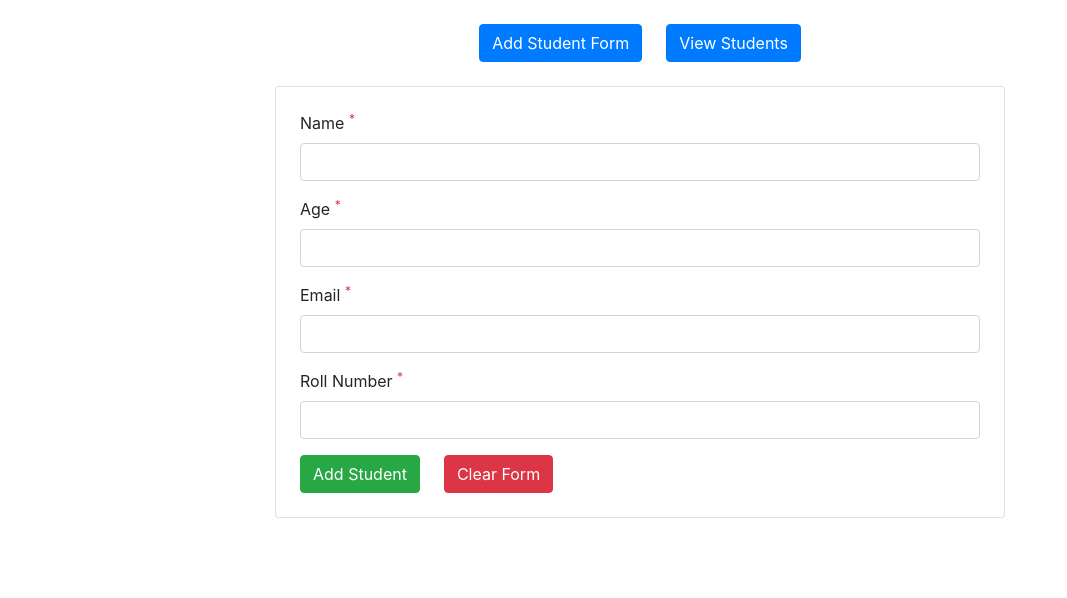
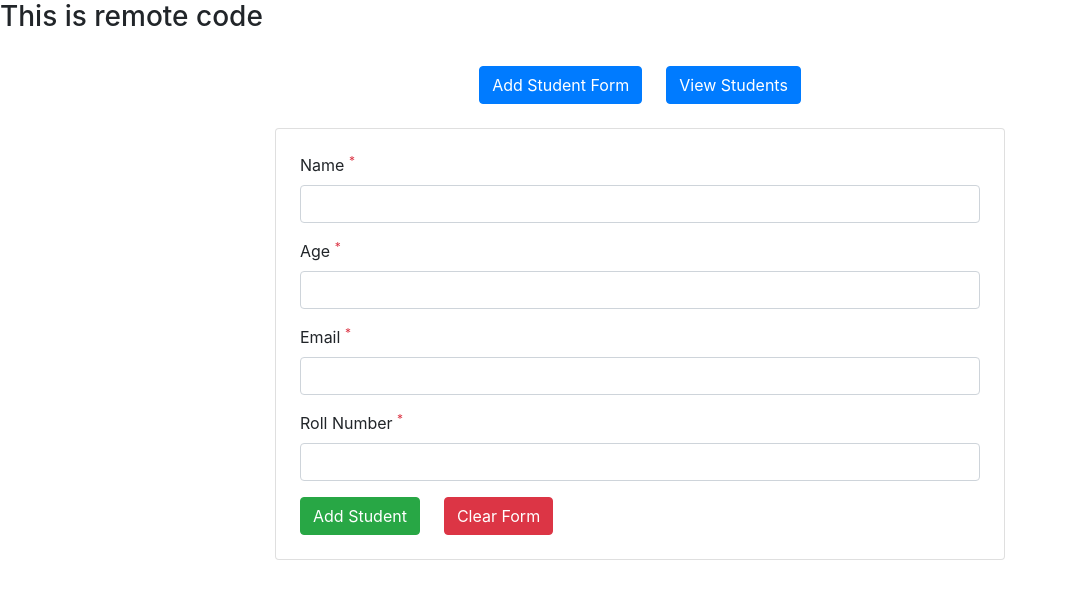
Before and after one commit to AishwaryaKulkarni1801/GITdemo, an Angular app: page / in a window 1280 px wide. Shown: the top 598 px of the page, without its empty margins (0-1067 px from the left). Built offline with nearby package versions, Linux system fonts and the light colour scheme.

Commit message:
Update app.component.html

```diff
--- a/src/app/app.component.html
+++ b/src/app/app.component.html
@@ -1,4 +1,4 @@
-
+<h3>This is remote code</h3>
 <div class="container">
 <div class="row justify-content-center">
   <div class="mt-4">
```
